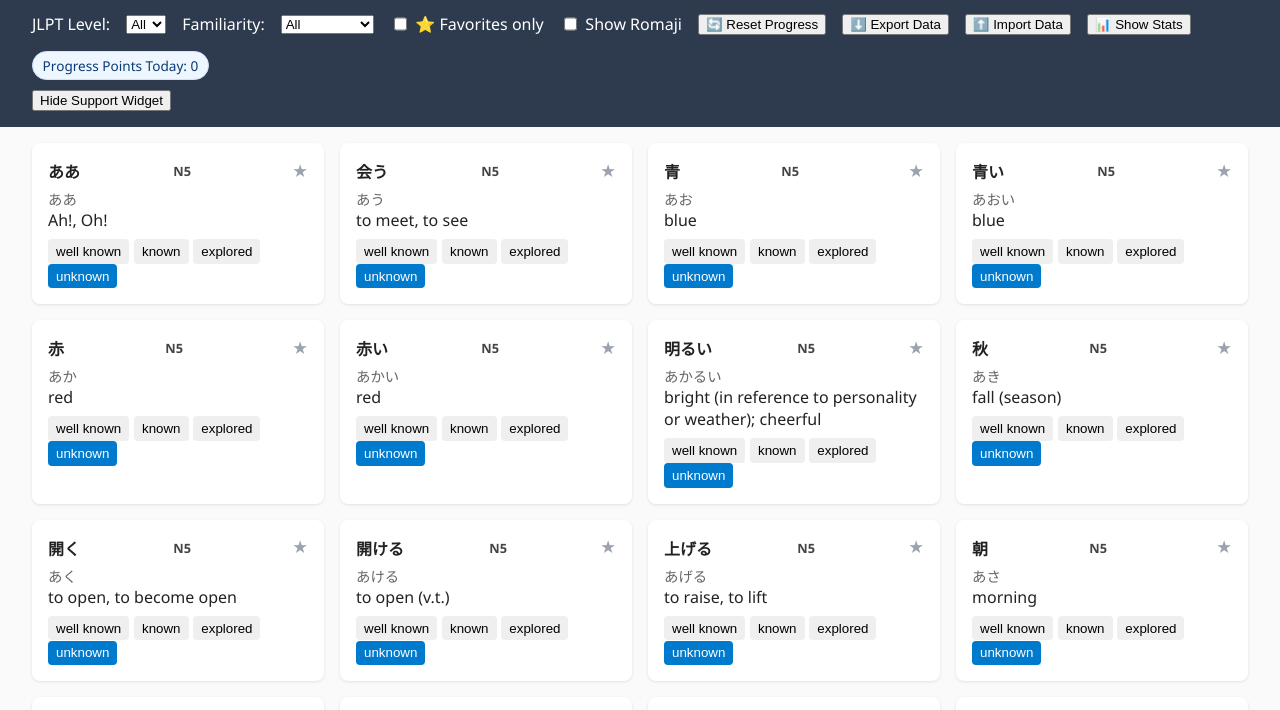
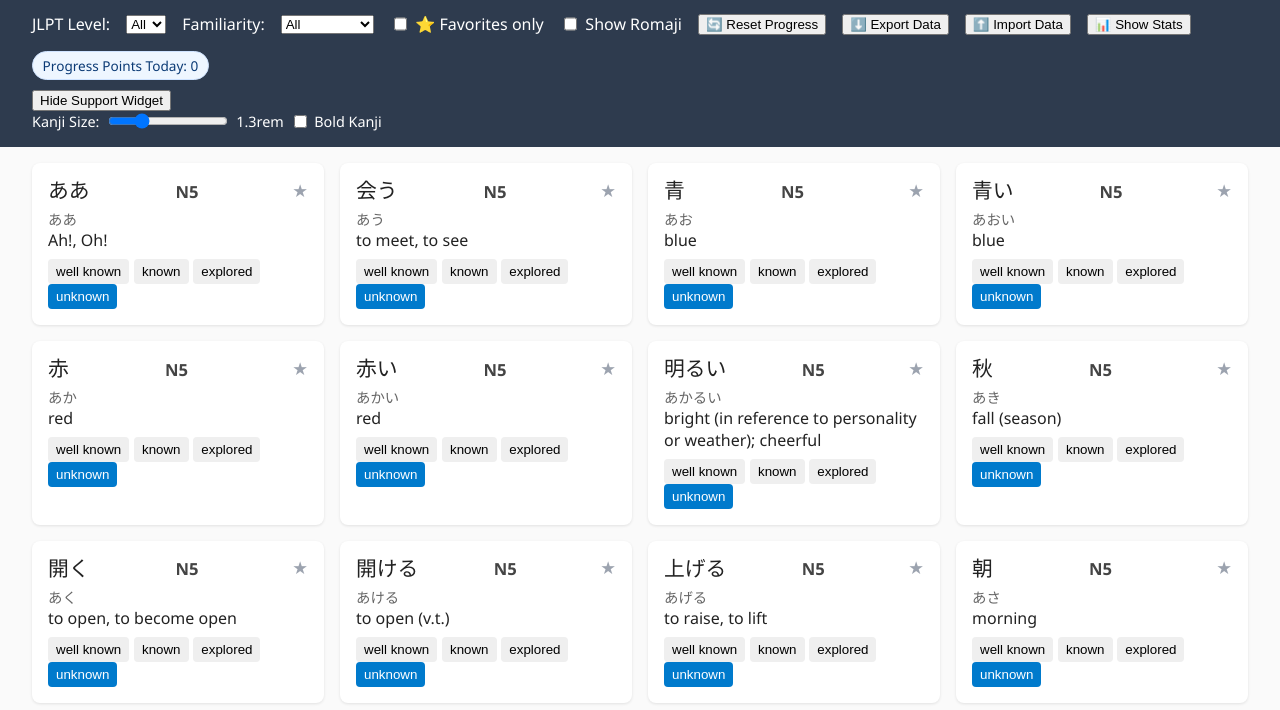
Before and after one commit to daniel-postma/OmniFlow, a plain HTML site: page index.html in a window 1280 px wide. Shown: the part 62-772 px from the top of the page. Drawn offline with nearby package versions, Linux system fonts and the light colour scheme.

Commit message:
Add files via upload

```diff
--- a/index.html
+++ b/index.html
@@ -65,6 +65,18 @@
       <button id="toggleKofi" style="margin-top: 10px">
         Hide Support Widget
       </button>
+
+      <!-- Kanji appearance controls -->
+      <div class="kanji-controls">
+        <label for="kanjiSize">Kanji Size:</label>
+        <input type="range" id="kanjiSize" min="0.9" max="2.5" step="0.1" />
+        <span id="kanjiSizeValue">1.3rem</span>
+
+        <label style="display: flex; align-items: center; gap: 0.25rem">
+          <input type="checkbox" id="kanjiBoldToggle" />
+          Bold Kanji
+        </label>
+      </div>
     </header>
 
     <!-- Stats panel -->
--- a/script.js
+++ b/script.js
@@ -79,6 +79,55 @@ document.addEventListener("DOMContentLoaded", async () => {
 
   ensureTodayBucket();
   updateTodayChip();
+
+  /* =======================
+     Kanji Size + Bold Controls
+  ======================= */
+  const sizeSlider = document.getElementById("kanjiSize");
+  const sizeValue = document.getElementById("kanjiSizeValue");
+  const boldToggle = document.getElementById("kanjiBoldToggle");
+
+  if (sizeSlider && sizeValue && boldToggle) {
+    // Load saved values or defaults
+    const savedSize = parseFloat(localStorage.getItem("kanjiFontSize")) || 1.3;
+    const savedBold = localStorage.getItem("kanjiBold") === "true";
+
+    // Apply CSS variables
+    document.documentElement.style.setProperty(
+      "--kanji-font-size",
+      `${savedSize}rem`
+    );
+    document.documentElement.style.setProperty(
+      "--kanji-font-weight",
+      savedBold ? "700" : "400"
+    );
+
+    // Init controls
+    sizeSlider.value = savedSize;
+    sizeValue.textContent = `${savedSize.toFixed(1)}rem`;
+    boldToggle.checked = savedBold;
+
+    // Slider: adjust size live
+    sizeSlider.addEventListener("input", () => {
+      const value = parseFloat(sizeSlider.value);
+      document.documentElement.style.setProperty(
+        "--kanji-font-size",
+        `${value}rem`
+      );
+      sizeValue.textContent = `${value.toFixed(1)}rem`;
+      localStorage.setItem("kanjiFontSize", value);
+    });
+
+    // Toggle: bold on/off
+    boldToggle.addEventListener("change", () => {
+      const isBold = boldToggle.checked;
+      document.documentElement.style.setProperty(
+        "--kanji-font-weight",
+        isBold ? "700" : "400"
+      );
+      localStorage.setItem("kanjiBold", isBold ? "true" : "false");
+    });
+  }
 });
 
 /* =======================
@@ -500,6 +549,7 @@ function createCard(word) {
   header.className = "word-header";
 
   const titleSpan = document.createElement("span");
+  titleSpan.className = "kanji-main"; // 🔥 Kanji gets its own class
   titleSpan.textContent = word.original;
 
   const jlptSpan = document.createElement("span");
--- a/styles.css
+++ b/styles.css
@@ -51,6 +51,7 @@ main {
   justify-content: space-between;
   font-weight: bold;
   margin-bottom: 0.3rem;
+  font-size: 1.3rem;
 }
 
 .furigana {
@@ -351,3 +352,37 @@ footer button {
   left: auto !important;
   transform: none !important;
 }
+
+/* === Kanji display controls === */
+:root {
+  --kanji-font-size: 1.3rem; /* default */
+  --kanji-font-weight: 400; /* normal */
+}
+
+.kanji-main {
+  font-size: var(--kanji-font-size);
+  font-weight: var(--kanji-font-weight);
+  line-height: 1.1;
+  display: block;
+  margin-bottom: 0.1rem;
+}
+
+/* Optional: adjust for small screens */
+@media (max-width: 600px) {
+  .kanji-main {
+    font-size: calc(var(--kanji-font-size) * 0.9);
+  }
+}
+
+/* Small styling for the control UI (optional) */
+.kanji-controls {
+  display: flex;
+  align-items: center;
+  gap: 0.4rem;
+  flex-wrap: wrap;
+  font-size: 0.9rem;
+}
+
+#kanjiSize {
+  width: 120px;
+}
```
Also changed, not shown: 1 other file.
